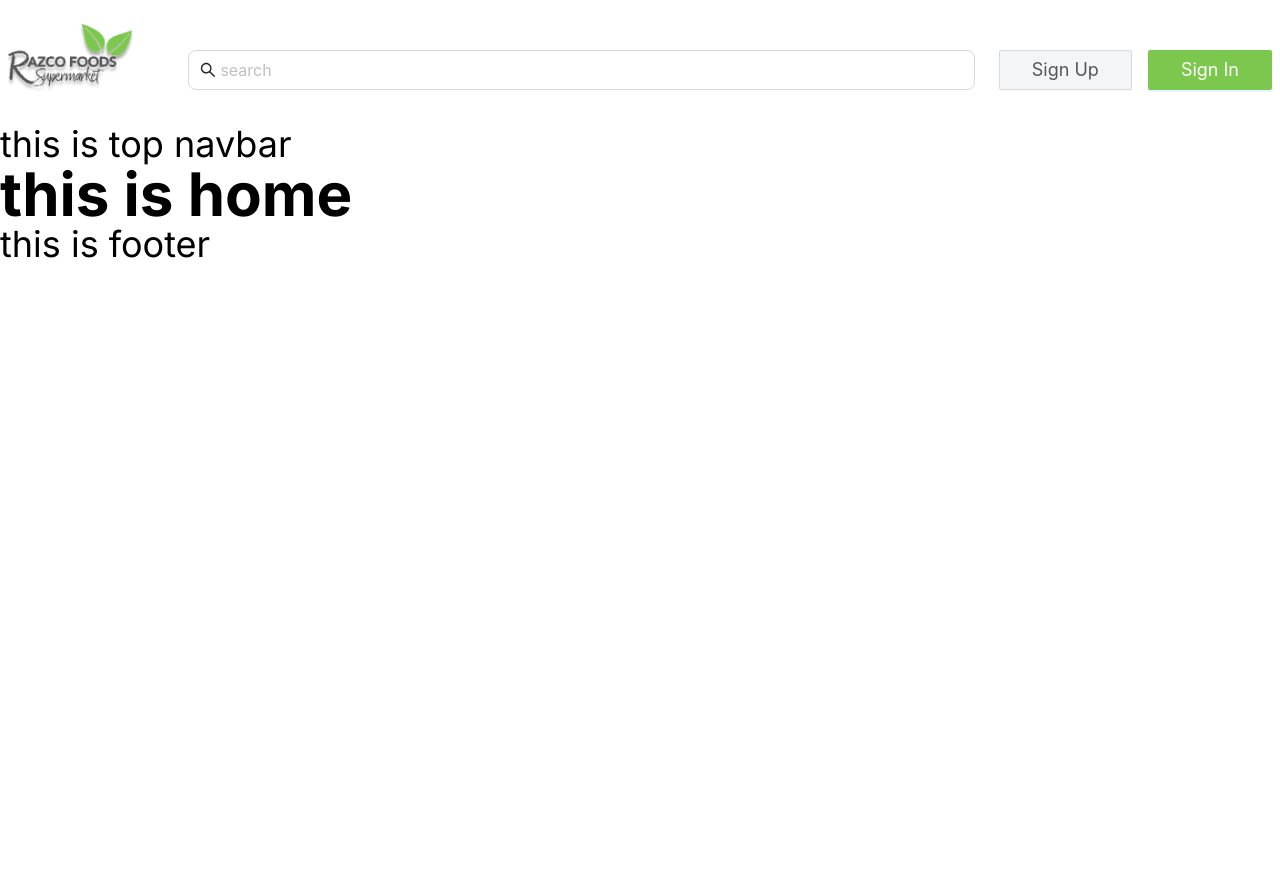
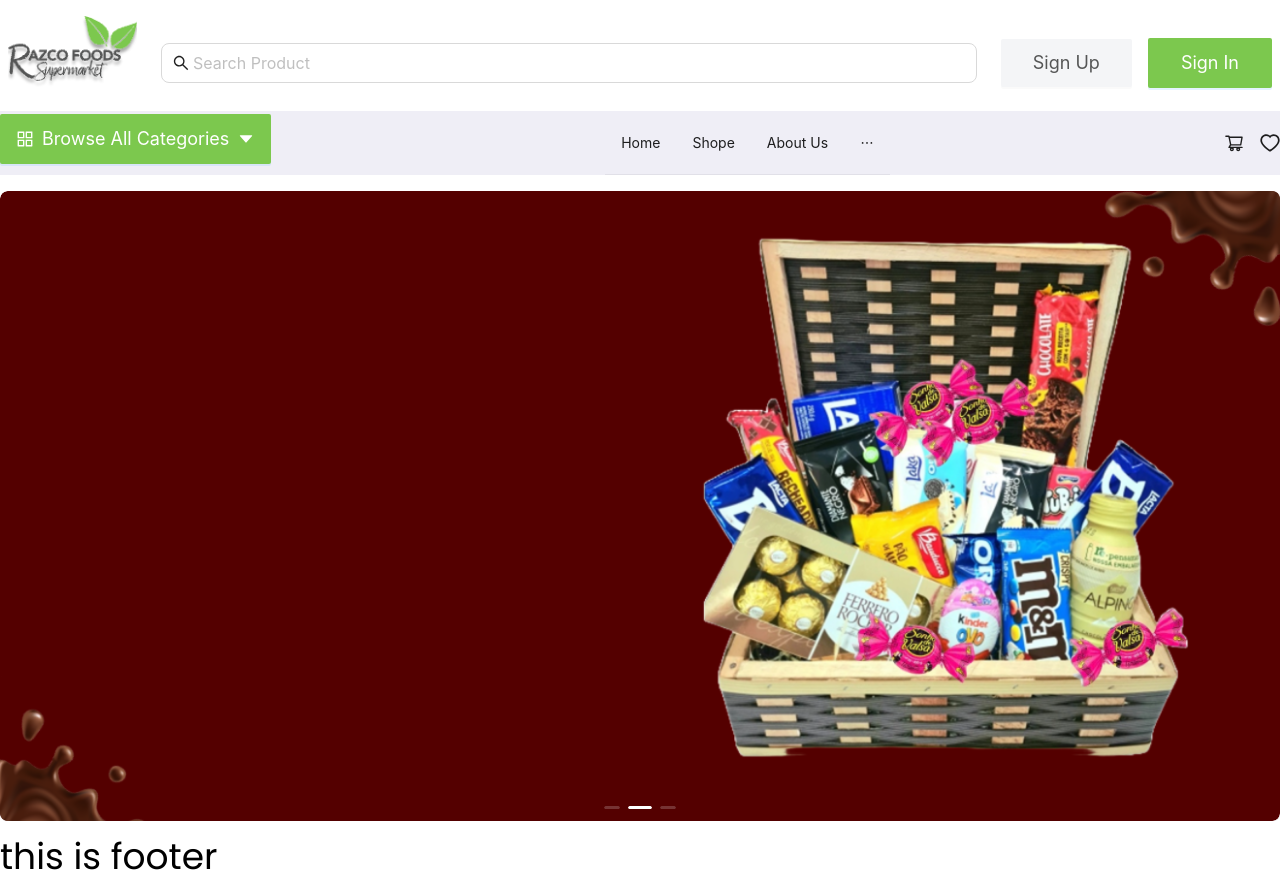
Before and after one commit to Mahedihasanimam/RazcoFood, a Next.js app: page / in a window 1280 px wide. Before the commit the page ends 800 px from the top, so only its background shows below. Built offline with nearby package versions, Linux system fonts and the light colour scheme.

Commit message:
navbar added

```diff
--- a/package.json
+++ b/package.json
@@ -10,6 +10,7 @@
   },
   "dependencies": {
     "@ant-design/icons": "^5.4.0",
+    "@next/font": "^14.2.5",
     "antd": "^5.20.1",
     "next": "14.2.5",
     "react": "^18",
--- a/src/app/layout.js
+++ b/src/app/layout.js
@@ -1,9 +1,9 @@
-import { Inter } from "next/font/google";
+import { Poppins } from "next/font/google";
 import "./globals.css";
 import Navbar from "@/components/common/Navbar";
 import Footer from "@/components/common/Footer";
 
-const inter = Inter({ subsets: ["latin"] });
+const popins = Poppins({ weight:['400','500','600','700'],subsets: ["latin"] });
 
 export const metadata = {
   title: "Razco Food",
@@ -13,7 +13,7 @@
 export default function RootLayout({ children }) {
   return (
     <html lang="en">
-      <body className={inter.className}>
+      <body className={popins.className}>
         <Navbar/>
         {children}
         <Footer/>
--- a/src/app/page.js
+++ b/src/app/page.js
@@ -1,10 +1,10 @@
+import Carosel from "@/components/home/Carosel";
 import Image from "next/image";
 
 export default function Home() {
   return (
     <main>
-      <h1 className="text-6xl font-bold">this is home </h1>
-
+     <Carosel/>
     </main>
   );
 }
--- a/src/components/common/Navbar.jsx
+++ b/src/components/common/Navbar.jsx
@@ -1,13 +1,77 @@
-import React from 'react';
-import TopNav from './TopNav';
+"use client";
+import TopNav from "./TopNav";
+import React from "react";
+import { Button, Dropdown, Layout, Menu } from "antd";
+import { AppstoreOutlined, CaretDownOutlined, HeartOutlined, ShoppingCartOutlined } from "@ant-design/icons";
+import Link from "next/link";
+const { Header } = Layout;
+const items = [
+    {
+        label:<Link className="text-[#555656] hover:text-red-500" href={'/'} >Home</Link>,
+        key:'home'
+    },
+    {
+        label:'Shope',
+        key:'shope'
+    },
+    {
+        label:'About Us',
+        key:'about us'
+    },
+    {
+        label:'Offer',
+        key:'offer'
+    },
+]
 
 const Navbar = () => {
-    return (
-        <div>
-            <TopNav/>
-            <h1 className="text-4xl">this is top navbar </h1>
-        </div>
-    );
+  return (
+    <>
+      <TopNav />
+      <Layout className="bg-[#EFEEF6] px-0">
+        <Header
+          className="container mx-auto bg-[#EFEEF6] flex items-center justify-between px-0"
+
+        >
+          <div>
+
+            <Dropdown
+        menu={{
+          items,
+        }}
+        placement="bottomLeft"
+      >
+        <Button
+            //   size="large"
+              style={{ background: "#7CC84E", color: "white" }}
+              className=" py-6 text-lg rounded-sm "
+              type="primary"
+            >
+              <AppstoreOutlined /> Browse All
+              Categories  <CaretDownOutlined />
+            </Button>
+      </Dropdown>
+          </div>
+          <Menu
+           className="bg-[#EFEEF6]"
+            mode="horizontal"
+
+            items={items}
+            style={{
+
+
+            }}
+          />
+
+          <div className="flex items-center justify-center gap-4">
+            <ShoppingCartOutlined className="text-xl cursor-pointer"/>
+
+            <HeartOutlined  className="text-xl cursor-pointer"/>
+          </div>
+        </Header>
+      </Layout>
+    </>
+  );
 };
 
 export default Navbar;
--- a/src/components/common/TopNav.jsx
+++ b/src/components/common/TopNav.jsx
@@ -1,14 +1,14 @@
 import Image from 'next/image';
 import React from 'react';
 import logo from "../../../public/images/logo.png"
-import Search from 'antd/es/input/Search';
 import { Button, ConfigProvider, Input } from 'antd';
 import { SearchOutlined } from '@ant-design/icons';
+import Link from 'next/link';
 const TopNav = () => {
     return (
-        <div className='flex   space-y-4 px-2 items-center justify-around gap-6 container mx-auto my-6 '>
-            <div className='lg:pr-8 w-fit'>
-                <Image height={200} width={200} src={logo} />
+        <div className='flex   space-y-4 px-2 items-center justify-around gap-6 container mx-auto my-4 '>
+            <div className=' w-fit'>
+               <Link href={'/'}> <Image height={200} width={200} src={logo} /></Link>
             </div>
             <div className='w-full'>
                 <ConfigProvider
@@ -30,7 +30,7 @@
                    }
                 >
 
-                <Input className='lg:flex md:flex hidden'  prefix={<SearchOutlined/>} size='large' placeholder='search' />
+                <Input className='lg:flex md:flex hidden'  prefix={<SearchOutlined/>} size='large' placeholder='Search Product' />
                 </ConfigProvider>
             </div>
             <div className='flex items-center justify-center gap-4'>
@@ -49,9 +49,9 @@
                   }
                }>
 
-            <Button size='large'  className='px-8 py-4 text-lg rounded-sm' style={{background:'#F4F5F7',color:'#555656'}}  type="default">Sign Up</Button>
+            <Button size='large'  className='px-8 py-6 text-lg rounded-sm border-none' style={{background:'#F4F5F7',color:'#555656'}}  type="default">Sign Up</Button>
                 </ConfigProvider>
-            <Button size='large' style={{background:'#7CC84E',color:'white',}} className='px-8 py-4 text-lg rounded-sm '  type="primary">Sign In</Button>
+            <Button size='large' style={{background:'#7CC84E',color:'white',}} className='px-8 py-6 text-lg rounded-sm '  type="primary">Sign In</Button>
             </div>
         </div>
     );
--- /dev/null
+++ b/src/components/home/Carosel.jsx
@@ -0,0 +1,40 @@
+import React from 'react';
+import { Carousel } from 'antd';
+import Image from 'next/image';
+import banner1 from "../../../public/images/banner1.png"
+import banner2 from "../../../public/images/banner2.png"
+import banner3 from "../../../public/images/banner3.png"
+const contentStyle = {
+  height: '160px',
+  color: '#fff',
+  lineHeight: '160px',
+  textAlign: 'center',
+  background: '#364d79',
+};
+
+const Carosel = () => {
+    return (
+        <Carousel className='container mx-auto my-4' autoplay>
+        <div>
+
+          <div>
+            <Image className='w-full' src={banner1} />
+          </div>
+        </div>
+        <div>
+
+        <div>
+            <Image className='w-full' src={banner2} />
+          </div>
+        </div>
+        <div>
+
+        <div>
+            <Image className='w-full' src={banner3} />
+          </div>
+        </div>
+      </Carousel>
+    );
+};
+
+export default Carosel;
```
Also changed, not shown: 1 other file (tests, documents, lock files or other folders).
